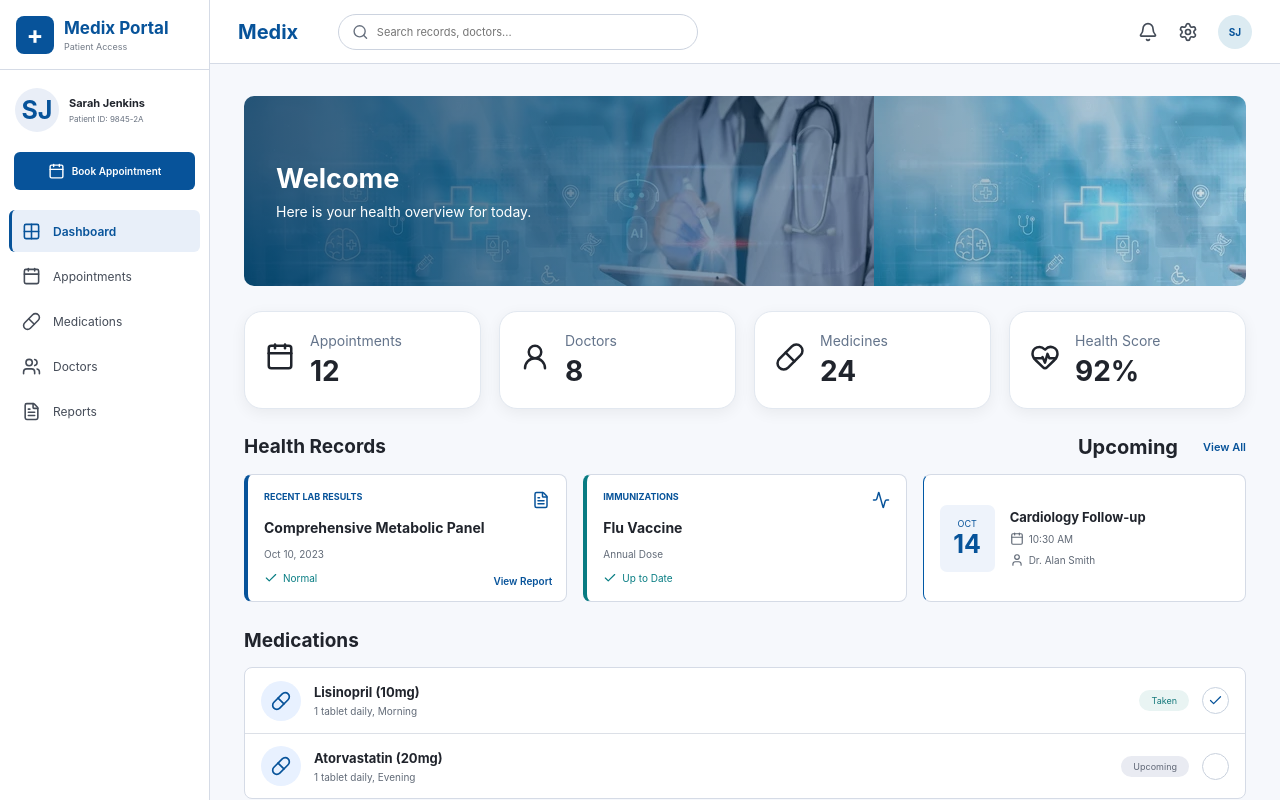
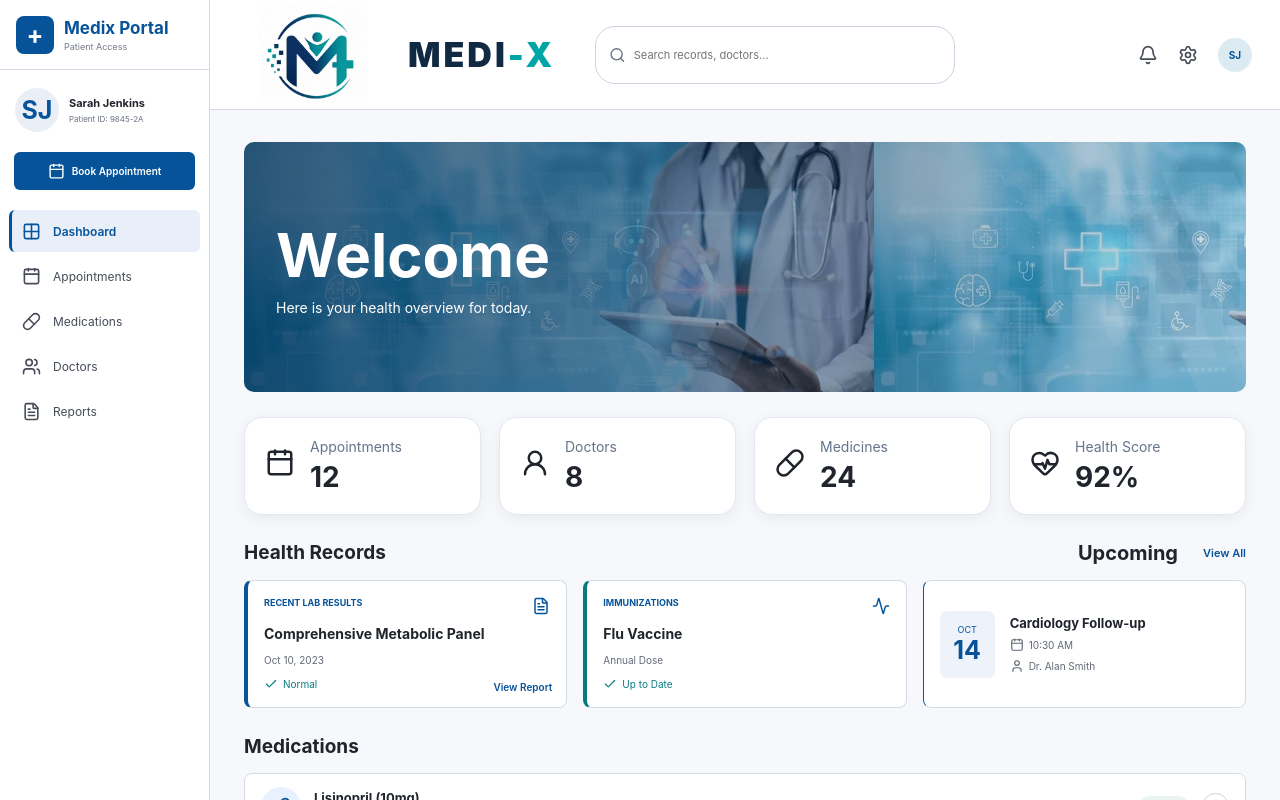
Before and after one commit to amanatpreetmann2/medi-x, a React (Vite) app: page / in a window 1280 px wide. Both pictures are taken after a click on the button "Sign In". Shown: the top 800 px of the page. Built offline with nearby package versions, Linux system fonts and the light colour scheme.

Commit message:
logo adding and topbar update

```diff
--- a/src/App.css
+++ b/src/App.css
@@ -1,3 +1,4 @@
+@import url('https://fonts.googleapis.com/css2?family=Space+Grotesk:wght@400;500;600;700&display=swap');
 * {
   box-sizing: border-box;
   margin: 0;
@@ -331,7 +332,7 @@ button {
 ========================================= */
 
 .topbar {
-  height: 64px;
+  height: 110px;
 
   background: white;
 
@@ -346,16 +347,45 @@ button {
 }
 
 .topbar-brand {
-  color: var(--blue);
-
-  font-size: 20px;
-
-  font-weight: 700;
+  display: flex;
+  align-items: center;
+  justify-content: flex-start;
+  height: 100%;
+  padding-left: 20px;
+}
+
+.topbar-brand img {
+  width: 110px;
+  height: auto;
+  object-fit: contain;
+  display: block;
+}
+
+.topbar-text {
+  display: flex;
+  align-items: center;
+  height: 100%;
+}
+
+.topbar-text h1 {
+  margin: 0;
+  font-family: ;
+  font-size: 34px;
+  font-weight: 900;
+  letter-spacing: 3px;
+  color: #102a43;
+  text-transform: uppercase;
+  line-height: 1;
+}
+
+.topbar-text h1 span {
+  color: #00a6a6;
+  font-weight: 950;
 }
 
 .top-search {
   width: 360px;
-  height: 36px;
+  height: 58px;
 
   border: 1px solid #ccd3df;
 
@@ -457,7 +487,7 @@ button {
 ========================================= */
 
 .welcome-banner {
-  height: 190px;
+  height: 250px;
 
   border-radius: 10px;
 
@@ -480,10 +510,12 @@ button {
       #d1cfb9,
       #9c9e8e
     );
+
+    object-fit: fill;
 }
 
 .welcome-banner h1 {
-  font-size: 27px;
+  font-size: 60px;
 
   margin-bottom: 8px;
 }
--- a/src/components/Topbar.jsx
+++ b/src/components/Topbar.jsx
@@ -1,5 +1,5 @@
 import React from "react";
-
+import logo from "../assets/logo.jpeg";
 import {
   Bell,
   Menu,
@@ -18,9 +18,12 @@ function Topbar() {
 
 
       <div className="topbar-brand">
-        Medix
+        <img src={logo} alt="Medi-X" />
       </div>
 
+      <div className="topbar-text">
+          <h1>Medi<span>-X</span></h1>
+      </div>
 
       <div className="top-search">
 
```
Also changed, not shown: src/assets/logo.jpeg (added).
